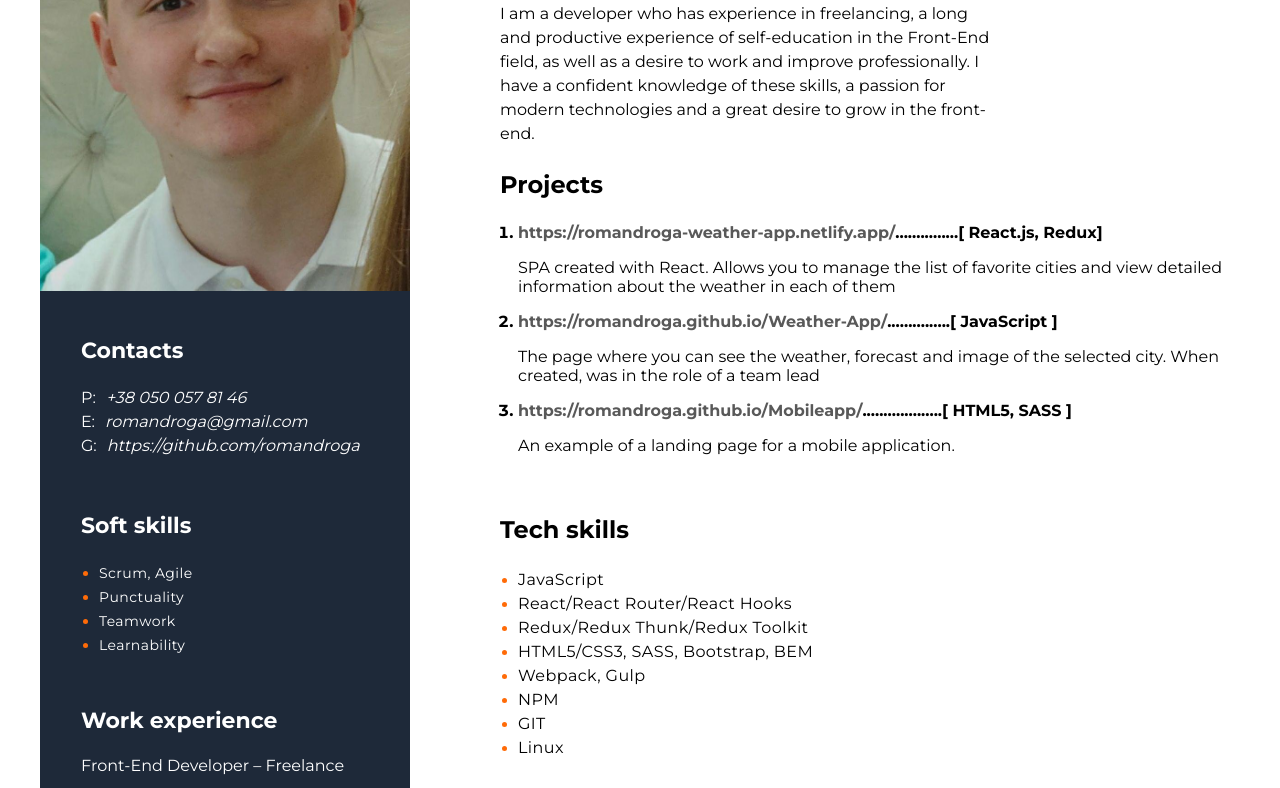
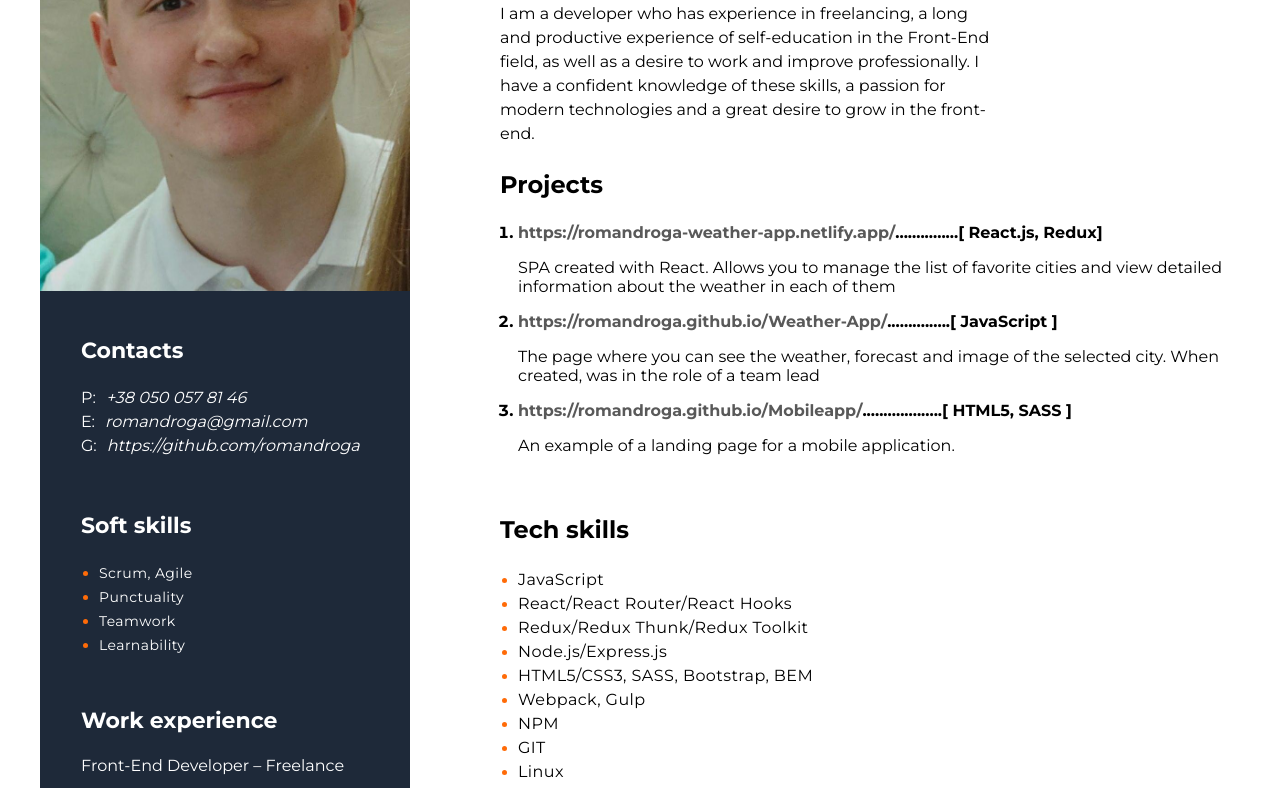
Before and after one commit to romandroga/resume, a plain HTML site: page index.html in a window 1280 px wide. Shown: the part 227-1015 px from the top of the page. Drawn offline with Linux system fonts and the light colour scheme.

Commit message:
modified:   index.html

```diff
--- a/index.html
+++ b/index.html
@@ -144,6 +144,7 @@
             <li><span>JavaScript</span></li>
             <li><span>React/React Router/React Hooks</span></li>
             <li><span>Redux/Redux Thunk/Redux Toolkit</span></li>
+            <li><span>Node.js/Express.js</span></li>
             <li><span>HTML5/CSS3, SASS, Bootstrap, BEM</span></li>
             <li><span>Webpack, Gulp</span></li>
             <li><span>NPM</span></li>
```
